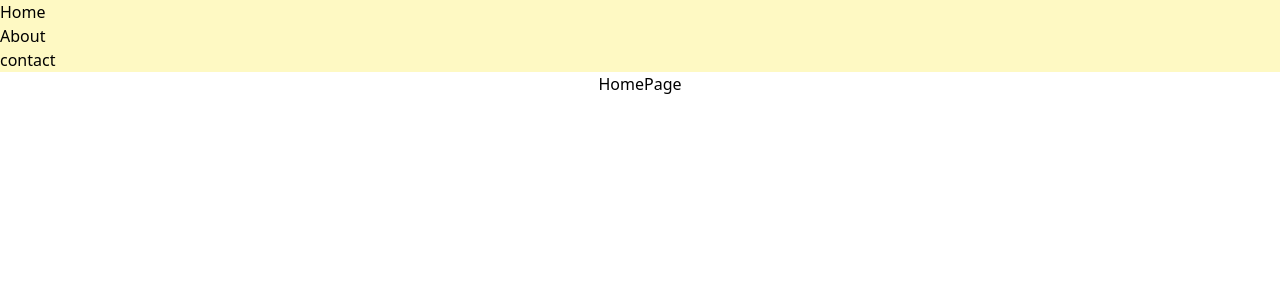
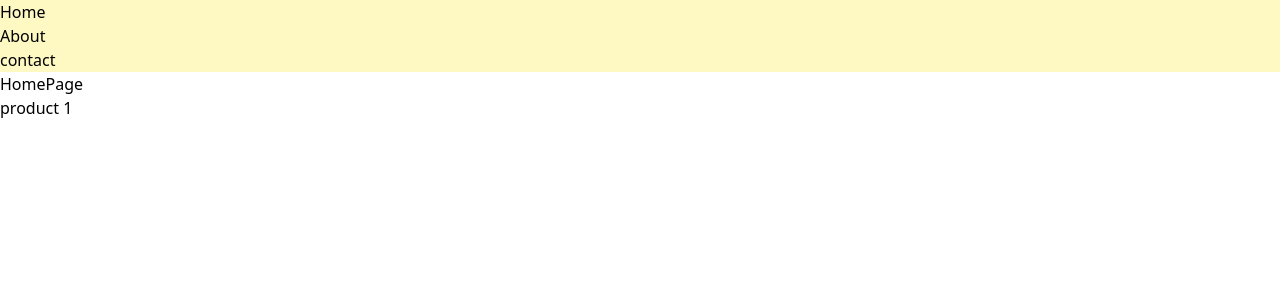
Before and after one commit to dornescum/tailwind-CateringMenu, a Next.js app: page / in a window 1280 px wide. Shown: the top 300 px of the page. Built offline with nearby package versions, Linux system fonts and the light colour scheme.

Commit message:
getStaticProps hard coded

```diff
--- a/pages/index.js
+++ b/pages/index.js
@@ -1,24 +1,37 @@
 import Head from 'next/head'
 import Layout from "../components/UI/Layout";
 
-export default function Home() {
+function HomePage(props) {
+    const {products}= props;
+    console.log(products);
   return (
-    <div className="">
-      <Head>
-        <title>Create Next App</title>
-        <link rel="icon" href="/favicon.ico" />
-      </Head>
-
-      <main className="flex flex-col items-center justify-center w-full flex-1 px-20 text-center">
+      <main>
           <Layout>
               <h1>HomePage</h1>
+              <ul>
+                  {products.map((product)=>{
+                      return <li key={product.id}>{product.title}</li>
+                  })}
+              </ul>
           </Layout>
       </main>
-
-
-    </div>
   )
 }
+
+export default HomePage;
+export async function getStaticProps(){
+    return {
+        props: {
+            products:[{id: 'p1', title: 'product 1'}]
+        }
+    }
+}
+
+// <Head>
+//     <title>Create Next App</title>
+//     <link rel="icon" href="/favicon.ico" />
+// </Head>
+
 
 // <h1 className="text-6xl font-bold">
 //   Welcome to{' '}
@@ -88,3 +101,5 @@
 // </footer>
 
 // flex flex-col items-center justify-center min-h-screen py-2
+
+// flex flex-col items-center justify-center w-full flex-1 px-20 text-center
```
Also changed, not shown: data/products.json (added, +7 -0 lines).
